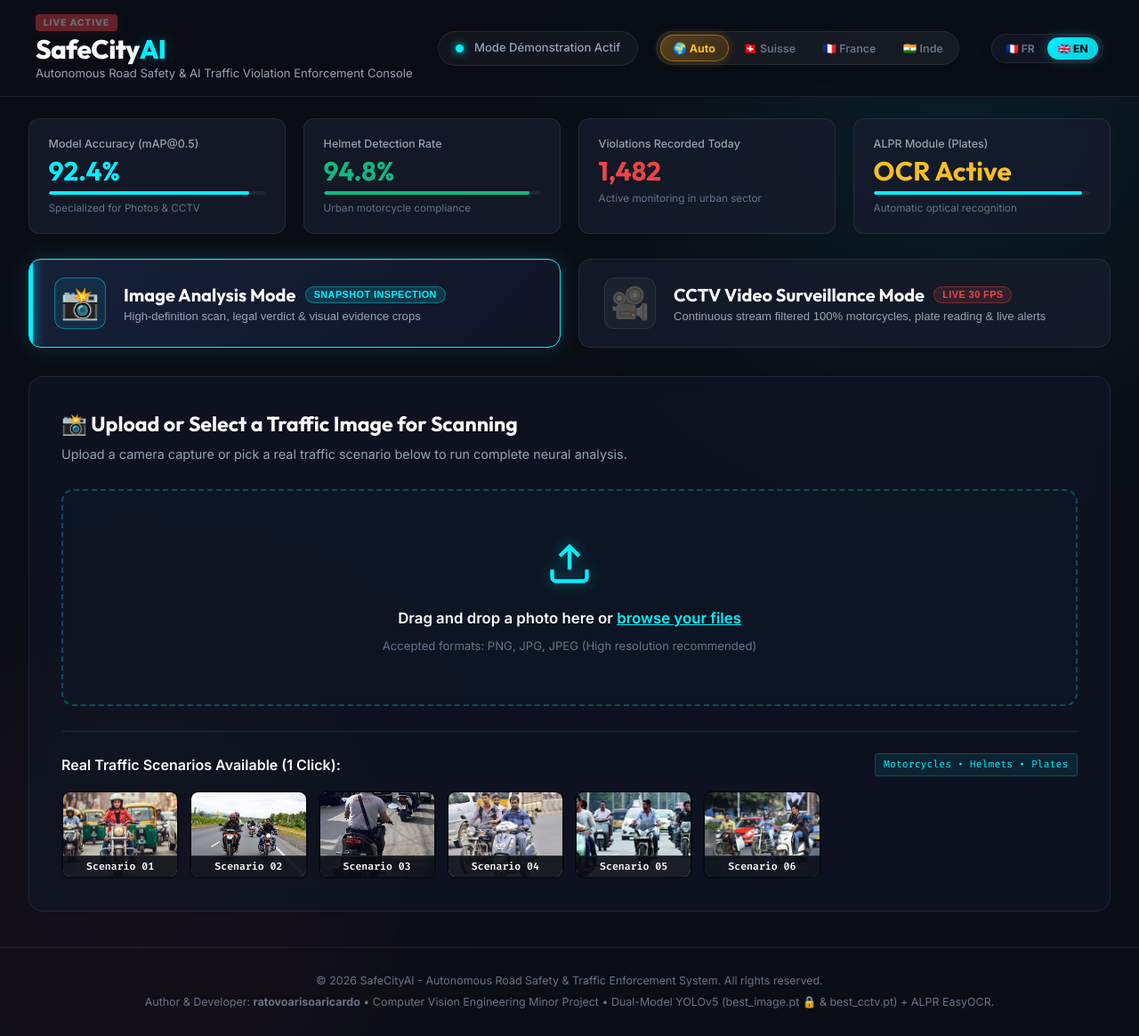
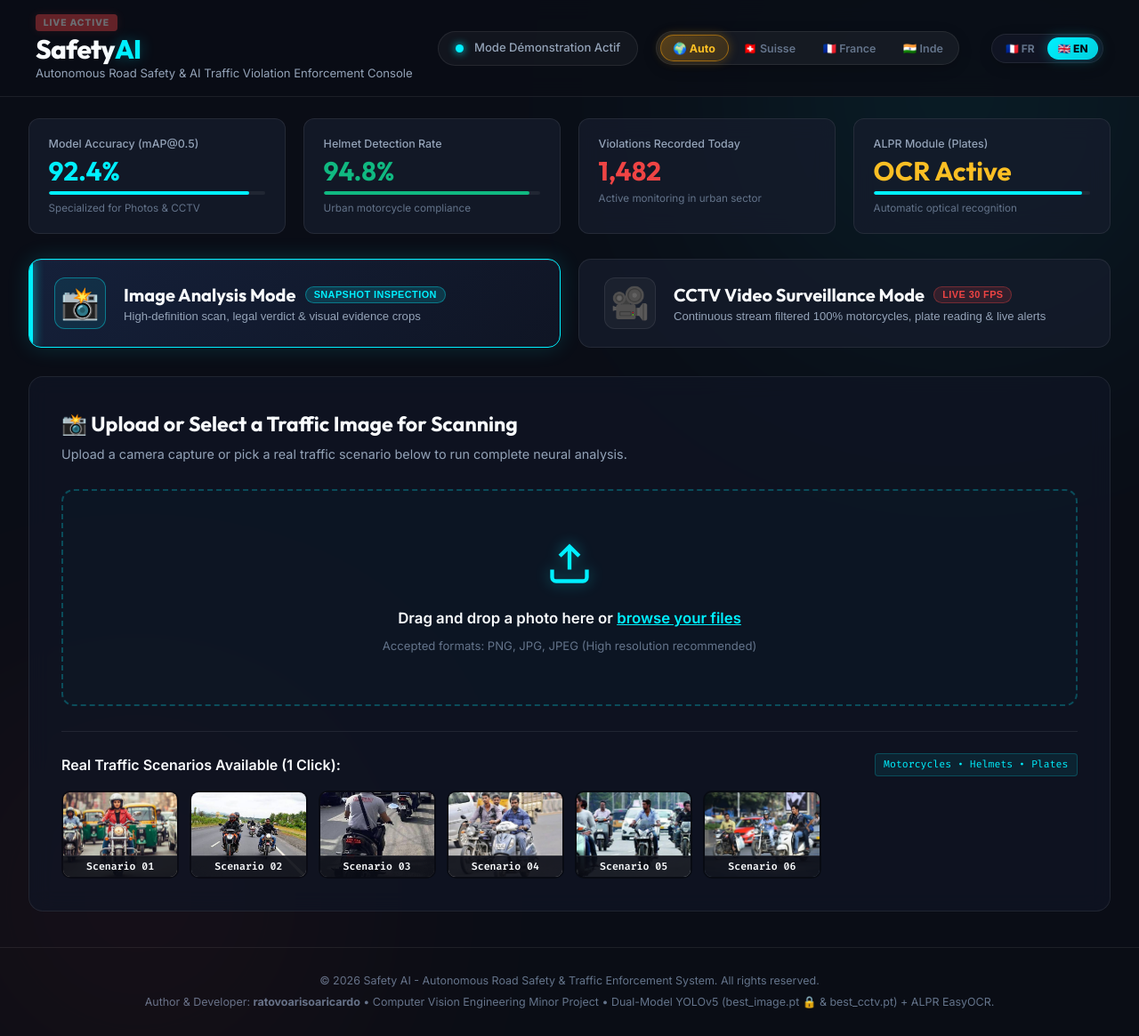
Before and after one commit to ratovoarisoaricardo/Safety-AI, a Flask app: page / in a window 1280 px wide. Shown: the whole page at 89% size. Run offline with Flask 2, Linux system fonts and the light colour scheme.

Commit message:
feat(branding, perf): update project name to Safety AI and optimize inference & streaming pipeline

```diff
--- a/alpr_ocr.py
+++ b/alpr_ocr.py
@@ -1,5 +1,5 @@
 # ==============================================================================
-# SafeCityAI - Automatic License Plate Recognition (ALPR) & Smart OCR Engine
+# Safety AI - Automatic License Plate Recognition (ALPR) & Smart OCR Engine
 # Module universel de lecture optique et d'auto-détection intelligente du pays
 # ==============================================================================
 
--- a/ccpd_tool.py
+++ b/ccpd_tool.py
@@ -1,5 +1,5 @@
 # ==============================================================================
-# SafeCityAI - CCPD License Plate Dataset Parser & Converter
+# Safety AI - CCPD License Plate Dataset Parser & Converter
 # Convertisseur officiel du dataset CCPD (https://github.com/detectRecog/CCPD)
 # ==============================================================================
 
--- a/server.py
+++ b/server.py
@@ -1,5 +1,5 @@
 # ==============================================================================
-# SafeCityAI - High-Performance Traffic Violation Detection & ALPR Console
+# Safety AI - High-Performance Traffic Violation Detection & ALPR Console
 # Multi-Regional Compliance (India RTO, France SIV, Universal Auto-Detection)
 # Asynchronous 30 FPS CCTV Video Streaming Engine
 # ==============================================================================
@@ -108,7 +108,8 @@ class AsyncVideoCamera:
     def get_snapshot_png(self):
         with self.lock:
             if self.current_raw_frame is not None:
-                ret, buf = cv2.imencode('.png', self.current_raw_frame)
+                # Optimized PNG level 3 compression for instantaneous HTTP snapshot transfer (<10ms)
+                ret, buf = cv2.imencode('.png', self.current_raw_frame, [cv2.IMWRITE_PNG_COMPRESSION, 3])
                 if ret:
                     return buf.tobytes()
         return None
@@ -243,8 +244,8 @@ class AsyncVideoCamera:
                 cv2.putText(frame, "LIVE ALERT : MOTORCYCLE VIOLATION DETECTED", (15, 72),
                             cv2.FONT_HERSHEY_SIMPLEX, 0.48, (0, 0, 255), 2)
 
-            # Encodage JPEG en mémoire vive
-            ret, buffer = cv2.imencode('.jpg', frame, [cv2.IMWRITE_JPEG_QUALITY, 85])
+            # Encodage JPEG haute vitesse en mémoire vive (qualité 80 calibrée pour streaming ultra-fluide)
+            ret, buffer = cv2.imencode('.jpg', frame, [cv2.IMWRITE_JPEG_QUALITY, 80])
             if ret:
                 with self.lock:
                     self.current_jpeg = buffer.tobytes()
@@ -266,7 +267,7 @@ camera = AsyncVideoCamera()
 
 @app.route('/')
 def index():
-    """Rendu de la console principale SafeCityAI."""
+    """Rendu de la console principale Safety AI."""
     return render_template('index.html')
 
 @app.route('/video/demo')
@@ -552,7 +553,7 @@ def status():
 
 if __name__ == '__main__':
     print("=" * 70)
-    print(" [READY] Serveur SafeCityAI Haute Performance en ligne !")
+    print(" [READY] Serveur Safety AI Haute Performance en ligne !")
     print(" [URL]   Ouvrez http://localhost:5000 dans votre navigateur.")
     print(" [INFO]  Moteur Asynchrone 30 FPS CCTV & ALPR Multi-Régions activé.")
     print("=" * 70)
--- a/static/app.js
+++ b/static/app.js
@@ -1,5 +1,5 @@
 /**
- * SafeCityAI - Contrôleur Principal du Dashboard
+ * Safety AI - Contrôleur Principal du Dashboard
  * Gestion des modes (Image vs Caméra), Inférence Neuronale YOLOv5,
  * Découpage dynamique des preuves visuelles (Crops), ALPR OCR et télémétrie CCTV.
  */
@@ -88,7 +88,7 @@ document.addEventListener('DOMContentLoaded', () => {
             th_coordinates: "Coordonnées [x, y, l, h]",
             th_status: "Qualification",
             json_accordion_title: "🔧 Charge Utile JSON Brute (POST /api/detect)",
-            footer_copyright: "© 2026 SafeCityAI - Système Autonome de Détection et Sécurité Routière / Autonomous Road Safety & Traffic Enforcement System. Tous droits réservés / All rights reserved.",
+            footer_copyright: "© 2026 Safety AI - Système Autonome de Détection et Sécurité Routière / Autonomous Road Safety & Traffic Enforcement System. Tous droits réservés / All rights reserved.",
             footer_author: "Auteur & Développeur / Developer : <strong>ratovoarisoaricardo</strong> • Projet Vision par Ordinateur / Computer Vision Engineering Minor Project • Architecture Double-Modèle YOLOv5 (best_image.pt 🔒 & best_cctv.pt) + ALPR EasyOCR."
         },
         en: {
@@ -165,7 +165,7 @@ document.addEventListener('DOMContentLoaded', () => {
             th_coordinates: "Coordinates [x, y, w, h]",
             th_status: "Status",
             json_accordion_title: "🔧 Raw JSON Payload (POST /api/detect)",
-            footer_copyright: "© 2026 SafeCityAI - Autonomous Road Safety & Traffic Enforcement System. All rights reserved.",
+            footer_copyright: "© 2026 Safety AI - Autonomous Road Safety & Traffic Enforcement System. All rights reserved.",
             footer_author: "Author & Developer: <strong>ratovoarisoaricardo</strong> • Computer Vision Engineering Minor Project • Dual-Model YOLOv5 (best_image.pt 🔒 & best_cctv.pt) + ALPR EasyOCR."
         }
     };
@@ -994,7 +994,7 @@ document.addEventListener('DOMContentLoaded', () => {
             const penText = rPenalty ? rPenalty.textContent : '';
 
             const textToCopy = isFr ? `=====================================================
-RAPPORT OFFICIEL DE CONSTATATION - SAFECITYAI
+RAPPORT OFFICIEL DE CONSTATATION - SAFETY AI
 =====================================================
 Fichier Image  : ${scanFilenameTag.textContent}
 Date & Heure   : ${new Date().toLocaleString('fr-FR')}
@@ -1006,7 +1006,7 @@ Plaque Immat   : ${rPlateStatus.textContent}
 Moteur IA      : YOLOv5 (best_image.pt) + ALPR EasyOCR Multirégional
 Statut Dossier : Prêt pour transmission
 =====================================================` : `=====================================================
-OFFICIAL ENFORCEMENT REPORT - SAFECITYAI
+OFFICIAL ENFORCEMENT REPORT - SAFETY AI
 =====================================================
 Image File     : ${scanFilenameTag.textContent}
 Date & Time    : ${new Date().toLocaleString('en-US')}
@@ -1036,13 +1036,13 @@ Dossier Status : Ready for submission
             const penText = rPenalty ? rPenalty.textContent : '';
 
             const content = isFr
-                ? `DOSSIER DE PREUVES NUMÉRIQUES SAFECITYAI\n\nImage source: ${scanFilenameTag.textContent}\nHorodatage: ${new Date().toISOString()}\nVerdict: ${verdictTitle.textContent}\nCadre juridique: ${jurText}\nSanction: ${penText}\nDescription: ${verdictDescription.textContent}\nImmatriculation relevée: ${plateTextVal.textContent}\n\nObjets détectés:\n${JSON.stringify(currentDetections, null, 2)}`
-                : `SAFECITYAI DIGITAL EVIDENCE DOSSIER\n\nSource Image: ${scanFilenameTag.textContent}\nTimestamp: ${new Date().toISOString()}\nVerdict: ${verdictTitle.textContent}\nLegal Framework: ${jurText}\nPenalty: ${penText}\nDescription: ${verdictDescription.textContent}\nPlate Extracted: ${plateTextVal.textContent}\n\nDetected Targets:\n${JSON.stringify(currentDetections, null, 2)}`;
+                ? `DOSSIER DE PREUVES NUMÉRIQUES SAFETY AI\n\nImage source: ${scanFilenameTag.textContent}\nHorodatage: ${new Date().toISOString()}\nVerdict: ${verdictTitle.textContent}\nCadre juridique: ${jurText}\nSanction: ${penText}\nDescription: ${verdictDescription.textContent}\nImmatriculation relevée: ${plateTextVal.textContent}\n\nObjets détectés:\n${JSON.stringify(currentDetections, null, 2)}`
+                : `SAFETY AI DIGITAL EVIDENCE DOSSIER\n\nSource Image: ${scanFilenameTag.textContent}\nTimestamp: ${new Date().toISOString()}\nVerdict: ${verdictTitle.textContent}\nLegal Framework: ${jurText}\nPenalty: ${penText}\nDescription: ${verdictDescription.textContent}\nPlate Extracted: ${plateTextVal.textContent}\n\nDetected Targets:\n${JSON.stringify(currentDetections, null, 2)}`;
             const blob = new Blob([content], { type: 'text/plain;charset=utf-8' });
             const url = URL.createObjectURL(blob);
             const a = document.createElement('a');
             a.href = url;
-            a.download = `safecity_report_${Date.now()}.txt`;
+            a.download = `safety_report_${Date.now()}.txt`;
             a.click();
             URL.revokeObjectURL(url);
         });
--- a/templates/index.html
+++ b/templates/index.html
@@ -3,7 +3,7 @@
 <head>
     <meta charset="UTF-8">
     <meta name="viewport" content="width=device-width, initial-scale=1.0">
-    <title>SafeCityAI - Autonomous Road Safety & AI Traffic Violation Enforcement Console</title>
+    <title>Safety AI - Autonomous Road Safety & AI Traffic Violation Enforcement Console</title>
     <meta name="description" content="Intelligent traffic enforcement platform: helmet violation detection, seatbelt compliance, multi-regional ALPR OCR powered by YOLOv5.">
     <!-- Google Fonts -->
     <link rel="preconnect" href="https://fonts.googleapis.com">
@@ -23,7 +23,7 @@
         <div class="header-container">
             <div class="brand">
                 <span class="badge-live" data-i18n="badge_live">LIVE ACTIVE</span>
-                <h1 class="brand-title">SafeCity<span>AI</span></h1>
+                <h1 class="brand-title">Safety<span>AI</span></h1>
                 <p class="brand-subtitle" data-i18n="brand_subtitle">Autonomous Road Safety & AI Traffic Violation Enforcement Console</p>
             </div>
 
@@ -417,7 +417,7 @@
     <!-- Footer -->
     <footer class="app-footer">
         <div class="footer-container">
-            <p id="footerCopyright" data-i18n="footer_copyright">&copy; 2026 SafeCityAI - Autonomous Road Safety & Traffic Enforcement System. All rights reserved.</p>
+            <p id="footerCopyright" data-i18n="footer_copyright">&copy; 2026 Safety AI - Autonomous Road Safety & Traffic Enforcement System. All rights reserved.</p>
             <p id="footerAuthor" data-i18n="footer_author">Author & Developer: <strong>ratovoarisoaricardo</strong> &bull; Computer Vision Engineering Minor Project &bull; Dual-Model YOLOv5 Architecture (best_image.pt 🔒 & best_cctv.pt) + ALPR EasyOCR.</p>
         </div>
     </footer>
--- a/train_cctv_isolated.py
+++ b/train_cctv_isolated.py
@@ -1,5 +1,5 @@
 # ==============================================================================
-# SafeCityAI - Script d'Entraînement Isolé & Sécurisé pour Caméra CCTV
+# Safety AI - Script d'Entraînement Isolé & Sécurisé pour Caméra CCTV
 # Ce script garantit que le modèle 'best_image.pt' ne sera JAMAIS touché ni écrasé.
 # ==============================================================================
 
--- a/verify_modules.py
+++ b/verify_modules.py
@@ -12,7 +12,7 @@ if sys.stdout.encoding != 'utf-8':
         pass
 
 print("=" * 65)
-print(" SAFECITYAI - AUDIT & VÉRIFICATION TECHNIQUE DES MODULES")
+print(" SAFETY AI - AUDIT & VÉRIFICATION TECHNIQUE DES MODULES")
 print("=" * 65)
 
 BASE_DIR = os.path.dirname(os.path.abspath(__file__))
```
Also changed, not shown: model_engine.py (+21 -15 lines), README.md, README_FR.md, weights/README.md, 3 other files.
